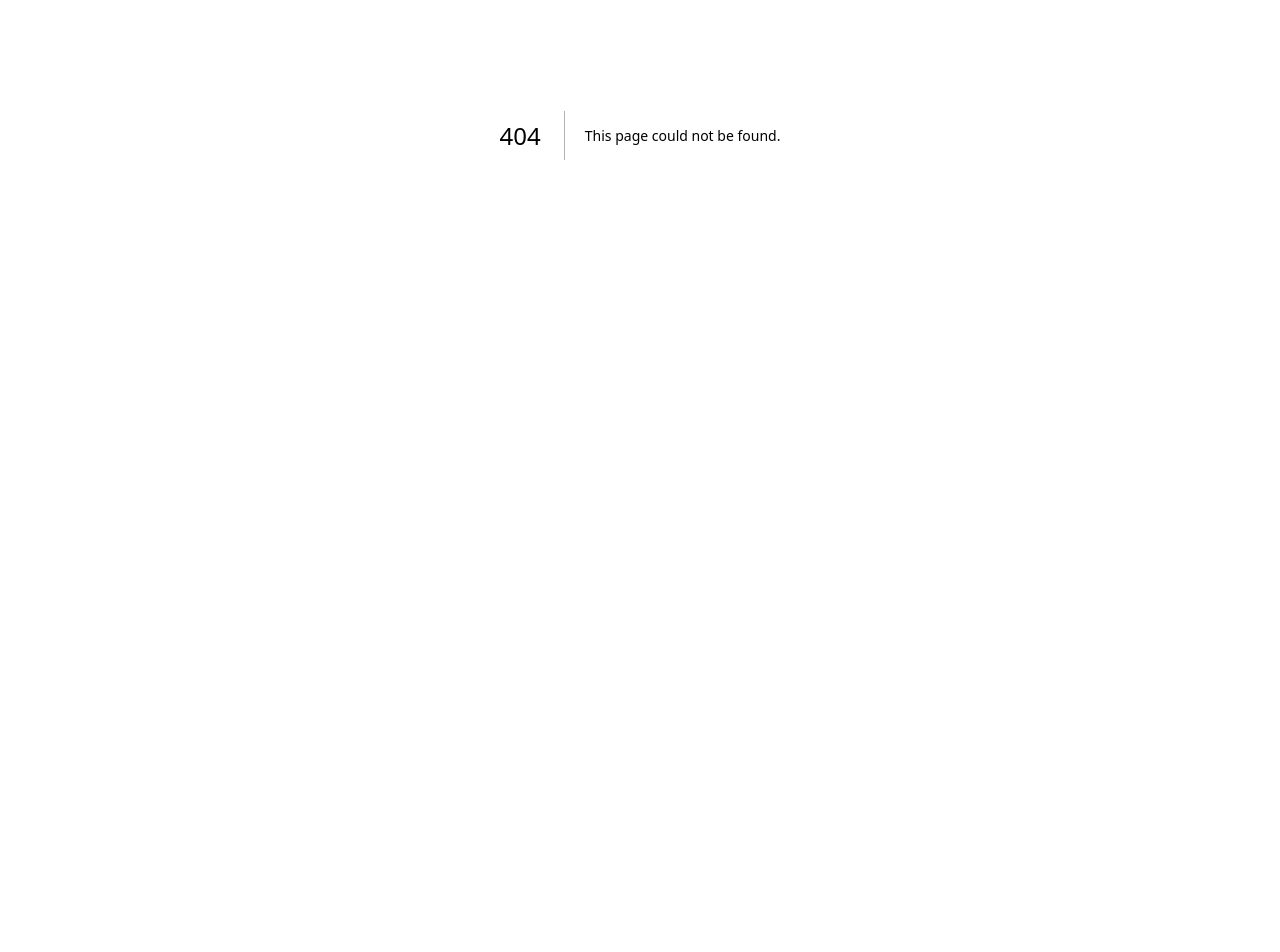
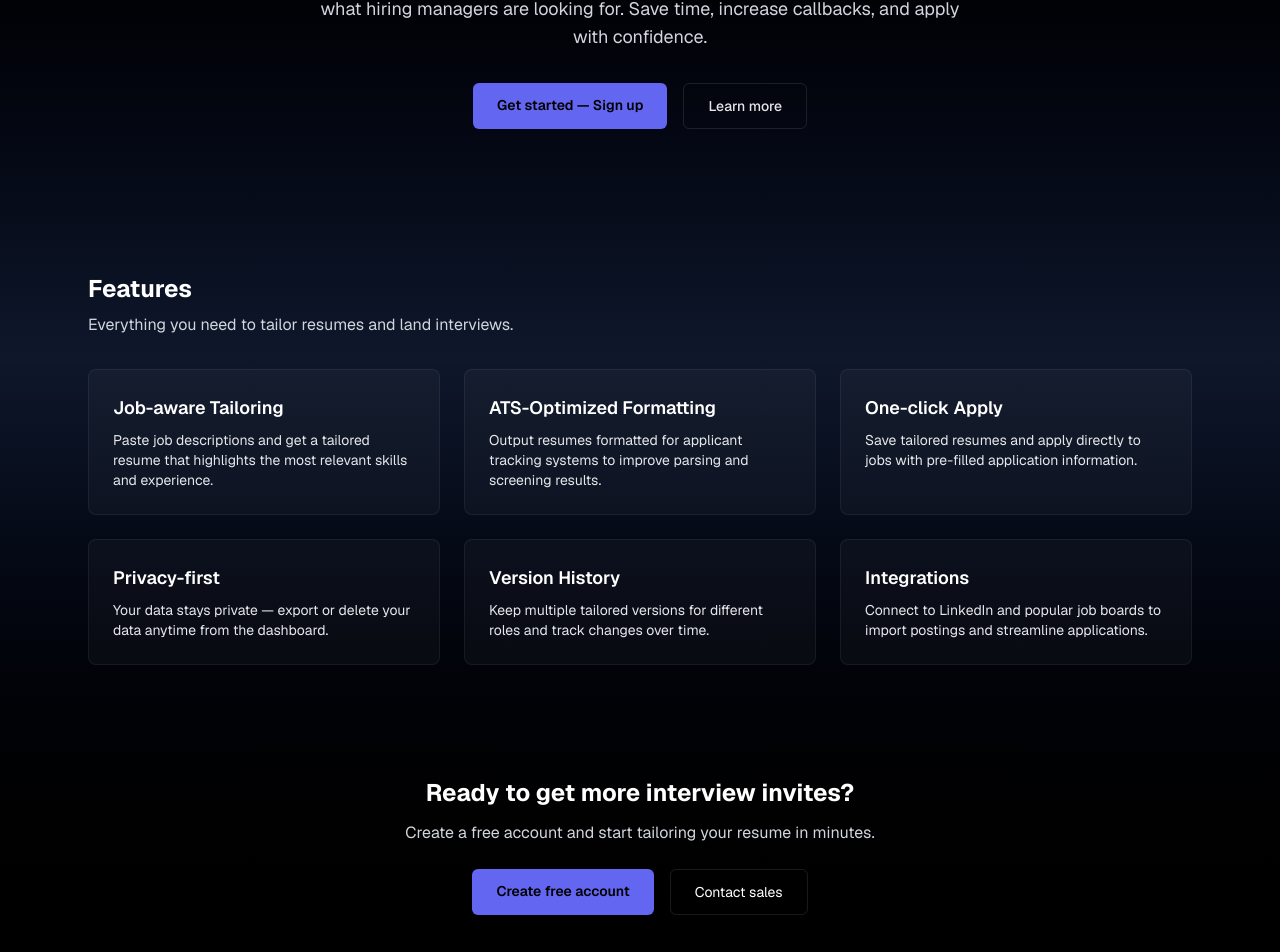
Before and after one commit to Lam-Thai/Landly, a Next.js app: page /features in a window 1280 px wide. Before the commit this address had no page. Shown: the part 265-1217 px from the top of the page. Before the commit the page ends 800 px from the top, so only its background shows below. Built offline with nearby package versions, Linux system fonts and the light colour scheme.

Commit message:
feat(features): added features page

```diff
--- /dev/null
+++ b/app/features/page.tsx
@@ -0,0 +1,111 @@
+import Link from "next/link";
+
+export const metadata = {
+  title: "Features — Landly",
+  description: "AI-powered resume tailoring and job matching features from Landly.",
+};
+
+export default function FeaturesPage() {
+  return (
+    <main className="min-h-screen bg-gradient-to-b from-black via-slate-900 to-black text-white">
+      <section className="mx-auto max-w-6xl px-6 py-24 text-center">
+        <h1 className="mx-auto max-w-3xl text-4xl font-extrabold leading-tight sm:text-5xl">
+          Tailor your resume to every job — fast
+        </h1>
+        <p className="mx-auto mt-4 max-w-2xl text-lg text-gray-300">
+          Landly uses AI to analyze job postings and transform your resume so it matches what hiring
+          managers are looking for. Save time, increase callbacks, and apply with confidence.
+        </p>
+
+        <div className="mt-8 flex justify-center gap-4">
+          <Link
+            href="/sign-up"
+            className="rounded-md bg-accent px-6 py-3 text-sm font-semibold text-black hover:opacity-95"
+          >
+            Get started — Sign up
+          </Link>
+          <Link
+            href="/"
+            className="rounded-md border border-white/10 px-6 py-3 text-sm font-medium text-white/90"
+          >
+            Learn more
+          </Link>
+        </div>
+      </section>
+
+      <section id="features" className="mx-auto max-w-6xl px-6 py-12">
+        <h2 className="text-2xl font-bold">Features</h2>
+        <p className="mt-2 text-gray-300">Everything you need to tailor resumes and land interviews.</p>
+
+        <div className="mt-8 grid gap-6 sm:grid-cols-2 lg:grid-cols-3">
+          <div className="rounded-lg border border-white/6 bg-white/3 p-6">
+            <h3 className="text-lg font-semibold">Job-aware Tailoring</h3>
+            <p className="mt-2 text-sm text-gray-200">
+              Paste job descriptions and get a tailored resume that highlights the most relevant
+              skills and experience.
+            </p>
+          </div>
+
+          <div className="rounded-lg border border-white/6 bg-white/3 p-6">
+            <h3 className="text-lg font-semibold">ATS-Optimized Formatting</h3>
+            <p className="mt-2 text-sm text-gray-200">
+              Output resumes formatted for applicant tracking systems to improve parsing and
+              screening results.
+            </p>
+          </div>
+
+          <div className="rounded-lg border border-white/6 bg-white/3 p-6">
+            <h3 className="text-lg font-semibold">One-click Apply</h3>
+            <p className="mt-2 text-sm text-gray-200">
+              Save tailored resumes and apply directly to jobs with pre-filled application
+              information.
+            </p>
+          </div>
+
+          <div className="rounded-lg border border-white/6 bg-white/3 p-6">
+            <h3 className="text-lg font-semibold">Privacy-first</h3>
+            <p className="mt-2 text-sm text-gray-200">
+              Your data stays private — export or delete your data anytime from the dashboard.
+            </p>
+          </div>
+
+          <div className="rounded-lg border border-white/6 bg-white/3 p-6">
+            <h3 className="text-lg font-semibold">Version History</h3>
+            <p className="mt-2 text-sm text-gray-200">
+              Keep multiple tailored versions for different roles and track changes over time.
+            </p>
+          </div>
+
+          <div className="rounded-lg border border-white/6 bg-white/3 p-6">
+            <h3 className="text-lg font-semibold">Integrations</h3>
+            <p className="mt-2 text-sm text-gray-200">
+              Connect to LinkedIn and popular job boards to import postings and streamline
+              applications.
+            </p>
+          </div>
+        </div>
+      </section>
+
+      <section className="mx-auto max-w-6xl px-6 py-16 text-center">
+        <div className="mx-auto max-w-2xl">
+          <h3 className="text-2xl font-bold">Ready to get more interview invites?</h3>
+          <p className="mt-3 text-gray-300">
+            Create a free account and start tailoring your resume in minutes.
+          </p>
+
+          <div className="mt-6 flex justify-center gap-4">
+            <Link
+              href="/sign-up"
+              className="rounded-md bg-accent px-6 py-3 text-sm font-semibold text-black"
+            >
+              Create free account
+            </Link>
+            <Link href="/" className="rounded-md border border-white/10 px-6 py-3 text-sm">
+              Contact sales
+            </Link>
+          </div>
+        </div>
+      </section>
+    </main>
+  );
+}
--- a/components/ui/Navbar.tsx
+++ b/components/ui/Navbar.tsx
@@ -7,7 +7,7 @@ import { useState } from "react";
 import { cn } from "@/lib/utils";
 
 const navLinks = [
-  { label: "Features", href: "#features" },
+  { label: "Features", href: "/features" },
   { label: "Pricing", href: "#pricing" },
   { label: "About", href: "#about" },
   { label: "Sign In", href: "/sign-in" },
```
